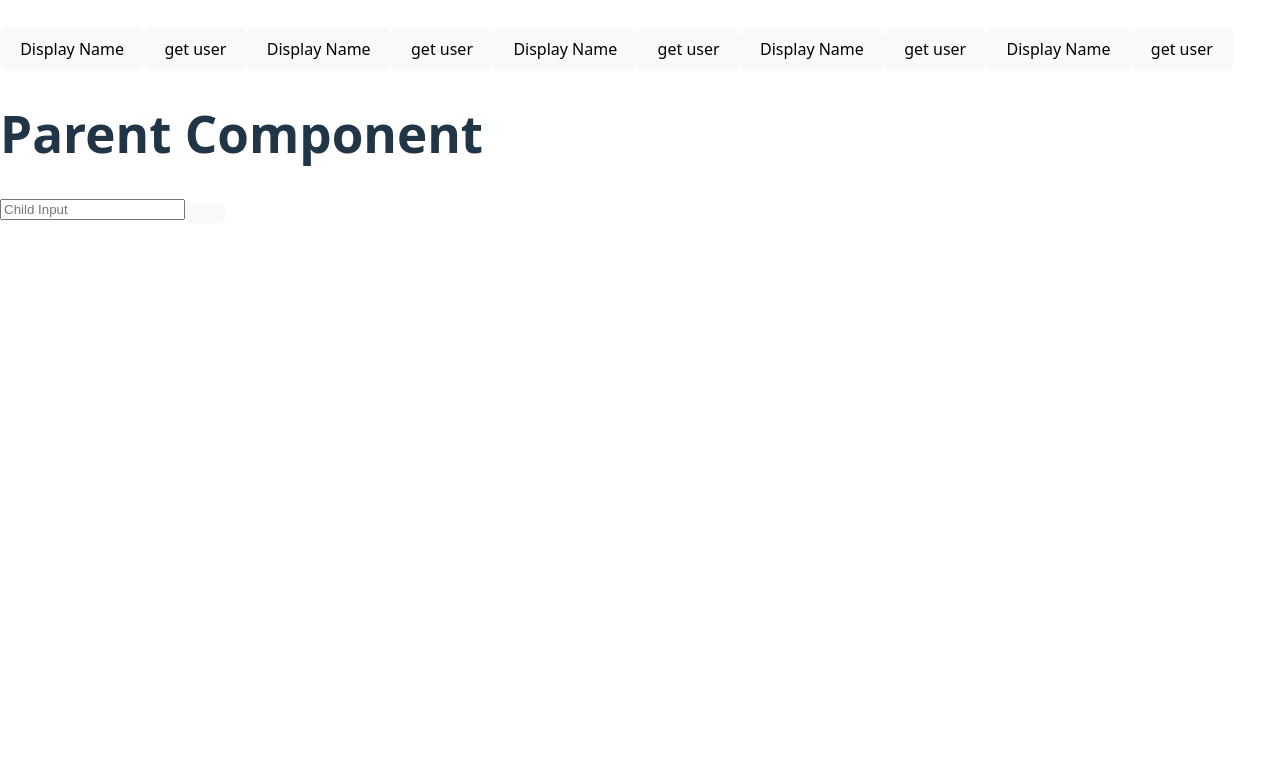
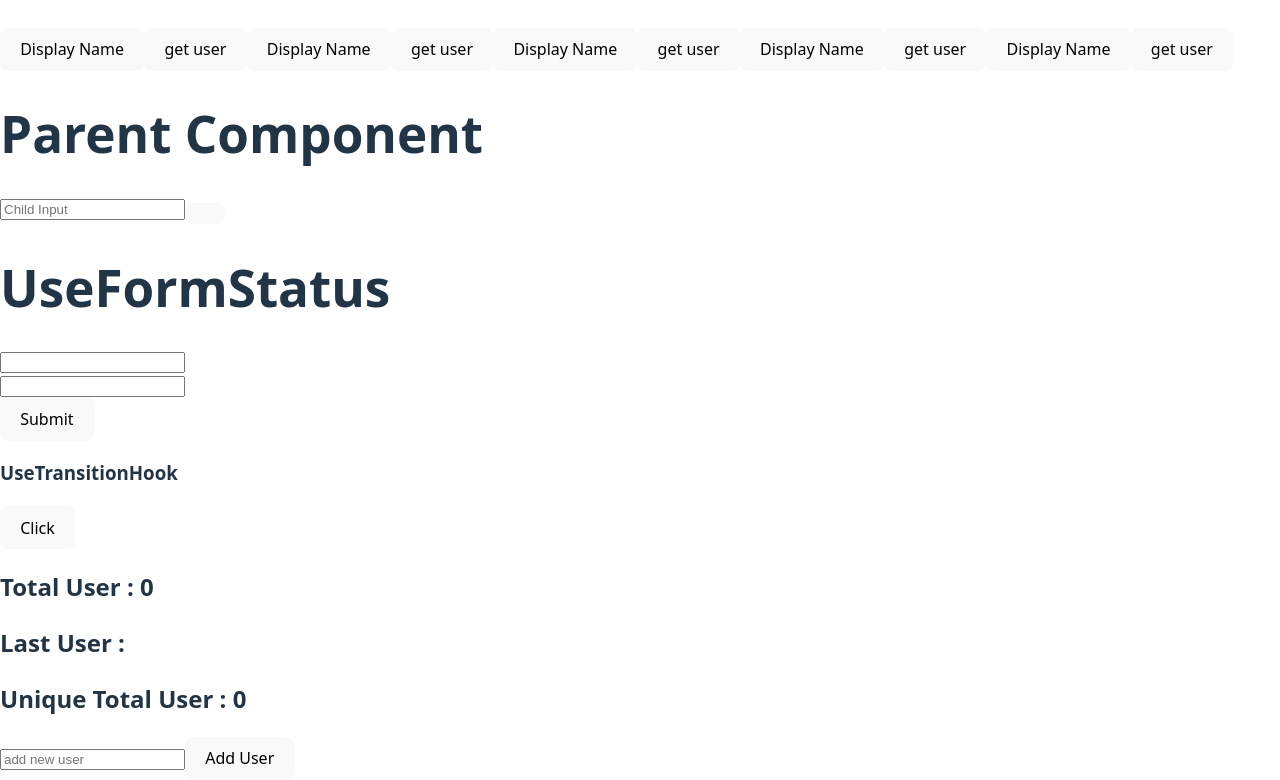
Before and after one commit to suman-paul-1214/REACT_Learning, a React (Vite) app in the folder react-concepts/: page / in a window 1280 px wide. Shown: the part 5417-6197 px from the top of the page. Before the commit the page ends 5641 px from the top, so only its background shows below. Built offline with nearby package versions, Linux system fonts and the light colour scheme.

Commit message:
03-08-25

```diff
--- a/react-concepts/src/App.jsx
+++ b/react-concepts/src/App.jsx
@@ -24,6 +24,9 @@ import User2 from './components/fnx as prop/User';
 import FwdRefParent from './components/Ref/FwdRef';
 import UseRef from './components/Ref/useRef';
 import FwdRef from './components/Ref/FwdRef';
+import UseFormStatus from './components/Hooks/useFormStatus';
+import UseTransitionHook from './components/Hooks/useTransitionHook';
+import DerivedState from './components/DerivedState/derivedState';
 
 const DummyProductData =
 ["Product 1",'Product 2','Product 3'];
@@ -112,7 +115,10 @@ function App() {
         <User2 displayName={displayName} name="meri jaan" getUser={getUser}/>
 
        <FwdRef/>
+        <UseFormStatus/>
+        <UseTransitionHook></UseTransitionHook>
 
+        <DerivedState/>
     </div>
   )
 }
--- /dev/null
+++ b/react-concepts/src/components/DerivedState/derivedState.jsx
@@ -0,0 +1,41 @@
+//speed ko bada sakte ho also performance ko increase kar sakte ho
+
+import { useState } from "react";
+
+// jab hamlog kisi state ki calculation kisi variable ya constant me rakh dete hai toh wos variable ya constant ko derived state kehlata hai
+
+// no need of extra state only variables or constants are enough isse application fast ho jati
+
+function DerivedState(){
+  const [users, setUsers] = useState([]);
+const [user, setUser] = useState('');
+
+const handleAddUsers = () => {
+  setUsers([...users, user]);
+};
+
+const total = users.length;
+const last = users[users.length - 1];
+const unique = [...new Set(users)].length;
+
+return (
+  <div>
+    <h2>Total User : {total}</h2>
+    <h2>Last User : {last}</h2>
+    <h2>Unique Total User : {unique}</h2>
+
+    <input
+      type="text"
+      onChange={(event) => setUser(event.target.value)}
+      placeholder="add new user"
+    />
+    <button onClick={handleAddUsers}>Add User</button>
+
+    {users.map((item, index) => (
+      <h4 key={index}>{item}</h4>
+    ))}
+  </div>
+);
+
+}
+export default DerivedState
--- /dev/null
+++ b/react-concepts/src/components/Hooks/useFormStatus.jsx
@@ -0,0 +1,35 @@
+import { useFormStatus } from "react-dom"
+
+const UseFormStatus=()=>{
+  const handleSubmit=async ()=>{
+    await new Promise(res=>setTimeout(res,2000))
+    console.log("submit");
+
+  }
+
+  function CustomerForm(){
+    const {pending }=useFormStatus()
+    return(
+      <>
+        <input type="text" />
+        <br />
+        <input type="text" />
+        <br />
+        <button disabled={pending}>{pending?'Submitting' : 'Submit'}</button>
+      </>
+    )
+  }
+  return (
+    <>
+      <h1>UseFormStatus </h1>
+      <form action={handleSubmit}>
+        <CustomerForm/>
+
+      </form>
+    </>
+    )
+}
+
+export default UseFormStatus
+
+// without form useFormStatus kaam nahi karega
--- /dev/null
+++ b/react-concepts/src/components/Hooks/useTransitionHook.jsx
@@ -0,0 +1,23 @@
+import { useTransition } from "react"
+
+function UseTransitionHook(){
+  const [pending,startTransition] = useTransition()
+
+  const handleButton=()=>{
+    startTransition(async()=>{
+      await new Promise(res => setTimeout(res,2000))
+    })
+  }
+  return (
+    <>
+      <h3>UseTransitionHook</h3>{
+        pending?<img style={{width :"100px"}}src="https://c.tenor.com/0iK9a1WkT40AAAAC/loading-white.gif" alt="" /> :null
+      }
+      <button disabled={pending} onClick={handleButton}>Click</button>
+    </>
+  )
+}
+
+export default UseTransitionHook
+
+//similar to useFormStatus but yeh tab useful hota jab aapke pass form wagera na ho
```
Also changed, not shown: react-concepts/src/components/pureComponents/pure.jsx (added, +9 -0 lines).
